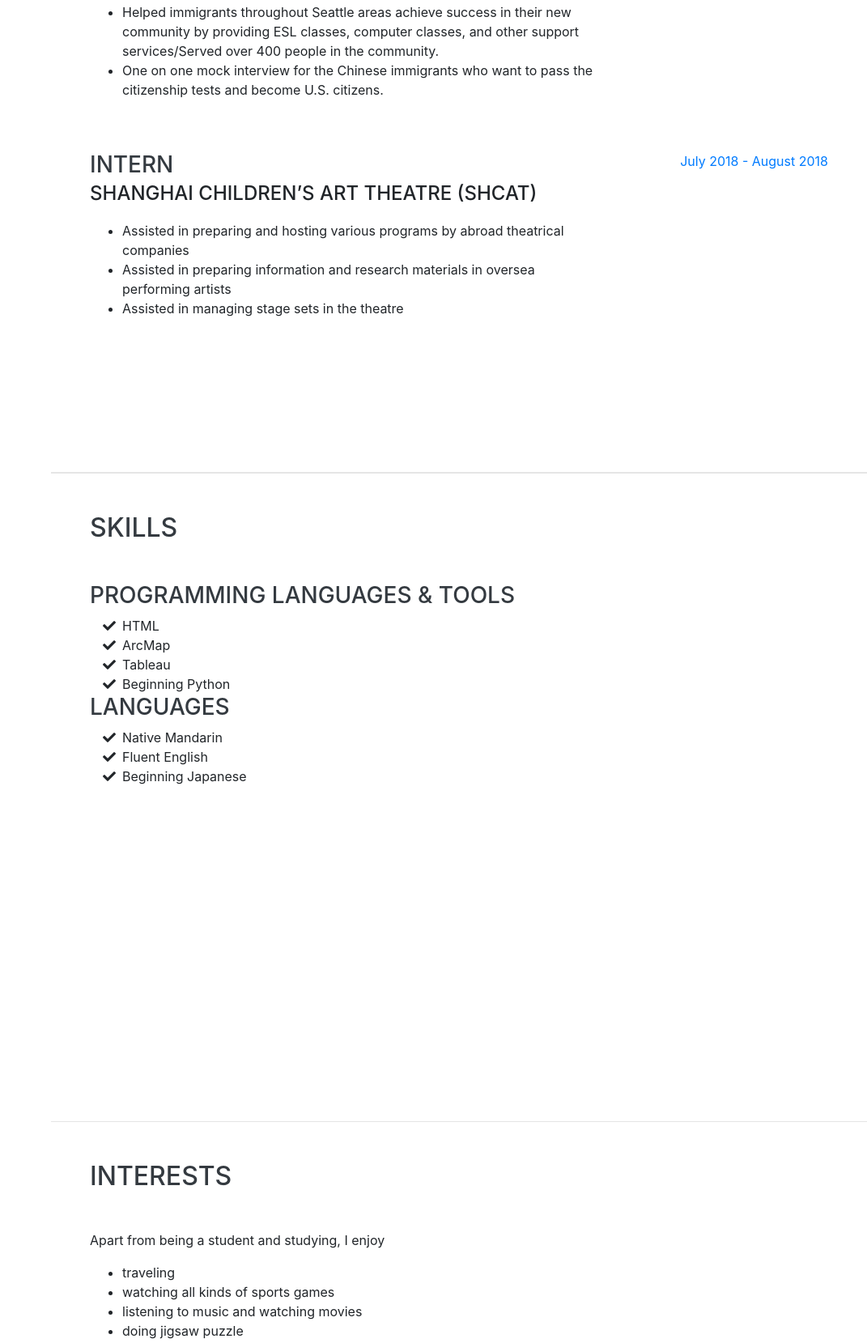
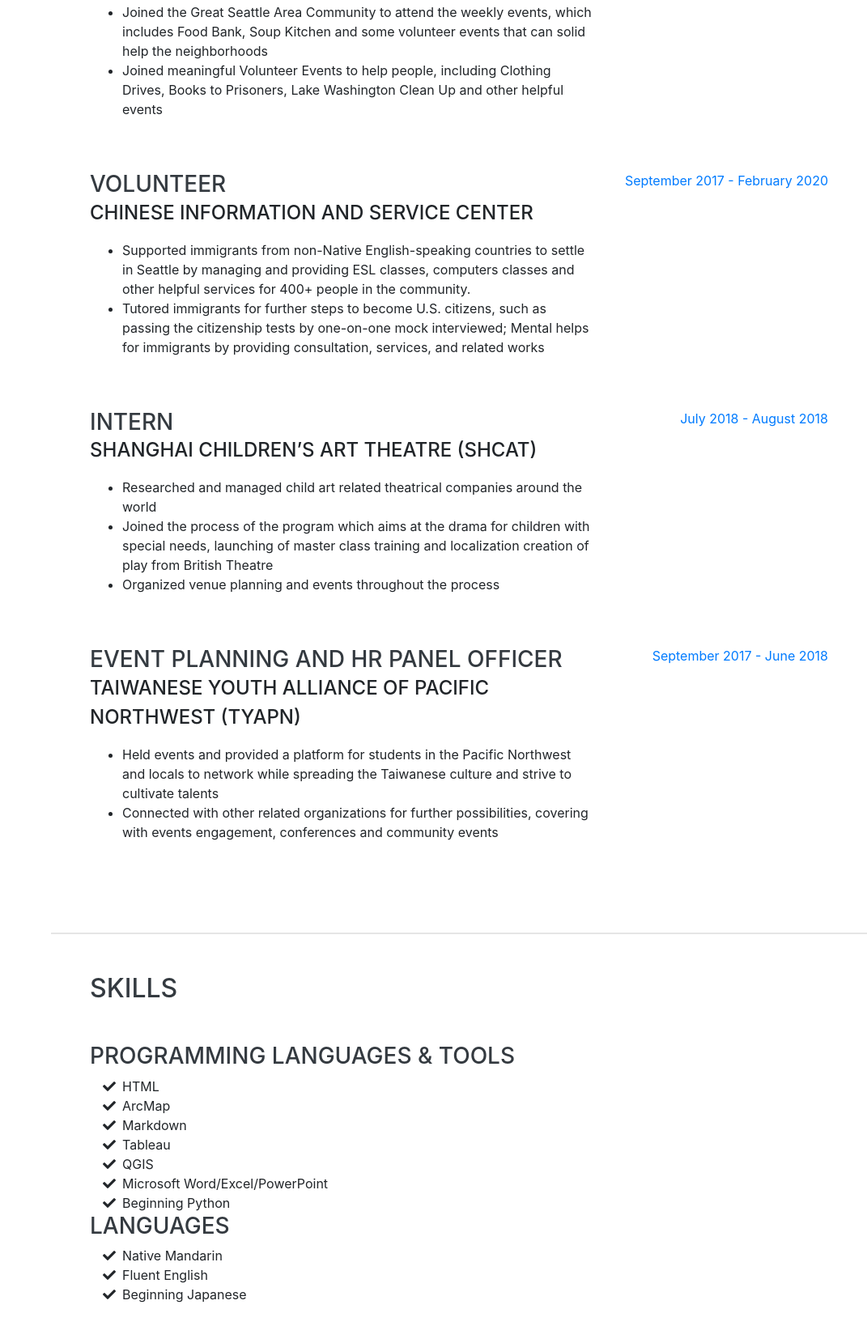
Before and after one commit to amandakaoo/amandakaoo.github.io, a website with bundled scripts: page index.html in a window 1280 px wide. Shown: the part 1018-2677 px from the top of the page at 81% size, without its empty margins (209-1280 px from the left). Built offline with nearby package versions, Linux system fonts and the light colour scheme; a web font is replaced by a local one.

Commit message:
Update index.html

```diff
--- a/index.html
+++ b/index.html
@@ -64,7 +64,7 @@
           <span class="text-primary">Kao</span>
         </h1>
         <div class="subheading mb-5">Taipei, Taiwan · (+886) 933-167035 ·
-          <a href="mailto:yhk5uw@email.com">yhk5uw@gmail.com</a>
+          <a href="mailto:yhk5uw@email.com">amandakaoyhk@gmail.com</a>
         </div>
         <p class="lead mb-5">A senior student majoring in Geography with GIS track at the University of Washington. Although I'm kind of late to join this field and found out the interest in it, working hard to advance my knowledge and skills in GIS. It's never too late to learn. I am patient and hard-working, having the passion to discover the things that happened around the world. I love traveling.  </p>
         <div class="social-icons">
@@ -83,15 +83,29 @@
 
         <div class="resume-item d-flex flex-column flex-md-row justify-content-between mb-5">
           <div class="resume-content">
+            <h3 class="mb-0">Member/Volunteer</h3>
+            <div class="subheading mb-3"> UW Circle K International (CKI) </div>
+              <ul>
+                <li>Joined the Great Seattle Area Community to attend the weekly events, which includes Food Bank, Soup Kitchen and some volunteer events that can solid help the neighborhoods</li>
+                <li>Joined meaningful Volunteer Events to help people, including Clothing Drives, Books to Prisoners, Lake Washington Clean Up and other helpful events </li>
+              </ul>
+             </div>
+          <div class="resume-date text-md-right">
+            <span class="text-primary">September 2018 - April 2020</span>
+          </div>
+        </div>
+
+        <div class="resume-item d-flex flex-column flex-md-row justify-content-between mb-5">
+          <div class="resume-content">
             <h3 class="mb-0">Volunteer</h3>
             <div class="subheading mb-3">Chinese Information and Service Center</div>
               <ul>
-                <li>Helped immigrants throughout Seattle areas achieve success in their new community by providing ESL classes, computer classes, and other support services/Served over 400 people in the community.</li>
-                <li>One on one mock interview for the Chinese immigrants who want to pass the citizenship tests and become U.S. citizens.</li>
+                <li>Supported immigrants from non-Native English-speaking countries to settle in Seattle by managing and providing ESL classes, computers classes and other helpful services for 400+ people in the community.</li>
+                <li>Tutored immigrants for further steps to become U.S. citizens, such as passing the citizenship tests by one-on-one mock interviewed; Mental helps for immigrants by providing consultation, services, and related works</li>
               </ul>
           </div>
           <div class="resume-date text-md-right">
-            <span class="text-primary">September 2017 - January 2020</span>
+            <span class="text-primary">September 2017 - February 2020</span>
           </div>
         </div>
 
@@ -100,12 +114,25 @@
             <h3 class="mb-0">Intern</h3>
             <div class="subheading mb-3">Shanghai Children’s Art Theatre (SHCAT)</div>
               <ul>
-                <li>Assisted in preparing and hosting various programs by abroad theatrical companies</li>
-                <li>Assisted in preparing information and research materials in oversea performing artists </li>
-                <li>Assisted in managing stage sets in the theatre</li>
+                <li>Researched and managed child art related theatrical companies around the world</li>
+                <li>Joined the process of the program which aims at the drama for children with special needs, launching of master class training and localization creation of play from British Theatre </li>
+                <li>Organized venue planning and events throughout the process</li>
           </div>
           <div class="resume-date text-md-right">
             <span class="text-primary">July 2018 - August 2018</span>
+          </div>
+        </div>
+
+           <div class="resume-item d-flex flex-column flex-md-row justify-content-between mb-5">
+          <div class="resume-content">
+            <h3 class="mb-0">Event Planning and HR Panel Officer</h3>
+            <div class="subheading mb-3">Taiwanese Youth Alliance of Pacific Northwest (TYAPN)</div>
+              <ul>
+                <li>Held events and provided a platform for students in the Pacific Northwest and locals to network while spreading the Taiwanese culture and strive to cultivate talents</li>
+                <li>Connected with other related organizations for further possibilities, covering with events engagement, conferences and community events</li>
+          </div>
+          <div class="resume-date text-md-right">
+            <span class="text-primary">September 2017 - June 2018</span>
           </div>
         </div>
 
@@ -131,8 +158,17 @@
             <i class="fa-li fa fa-check"></i>
             ArcMap</li>
           <li>
+           <i class="fa-li fa fa-check"></i>
+            Markdown</li>
+          <li>
             <i class="fa-li fa fa-check"></i>
             Tableau</li>
+          <li>
+           <i class="fa-li fa fa-check"></i>
+            QGIS</li>
+          <li>
+           <i class="fa-li fa fa-check"></i>
+            Microsoft Word/Excel/PowerPoint </li>
           <li>
             <i class="fa-li fa fa-check"></i>
             Beginning Python</li>
@@ -162,10 +198,10 @@
         <h2 class="mb-5">Interests</h2>
         <p>Apart from being a student and studying, I enjoy</p>
         <ul>
-          <li>traveling</li>
-          <li>watching all kinds of sports games</li>
-          <li>listening to music and watching movies</li>
-          <li>doing jigsaw puzzle</li>
+          <li>Traveling</li>
+          <li>Watching Sports Games</li>
+          <li>Listening to Music</li>
+          <li>Doing Jigsaw Puzzles and Legos</li>
         </ul>
       </div>
     </section>
```
